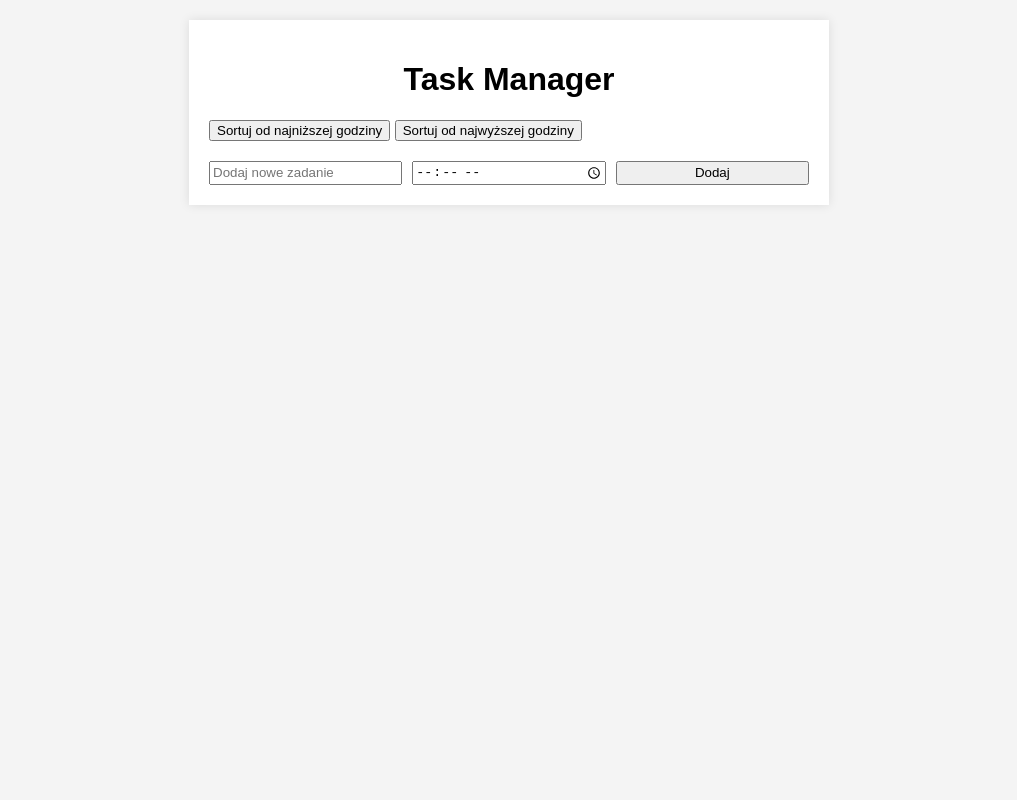
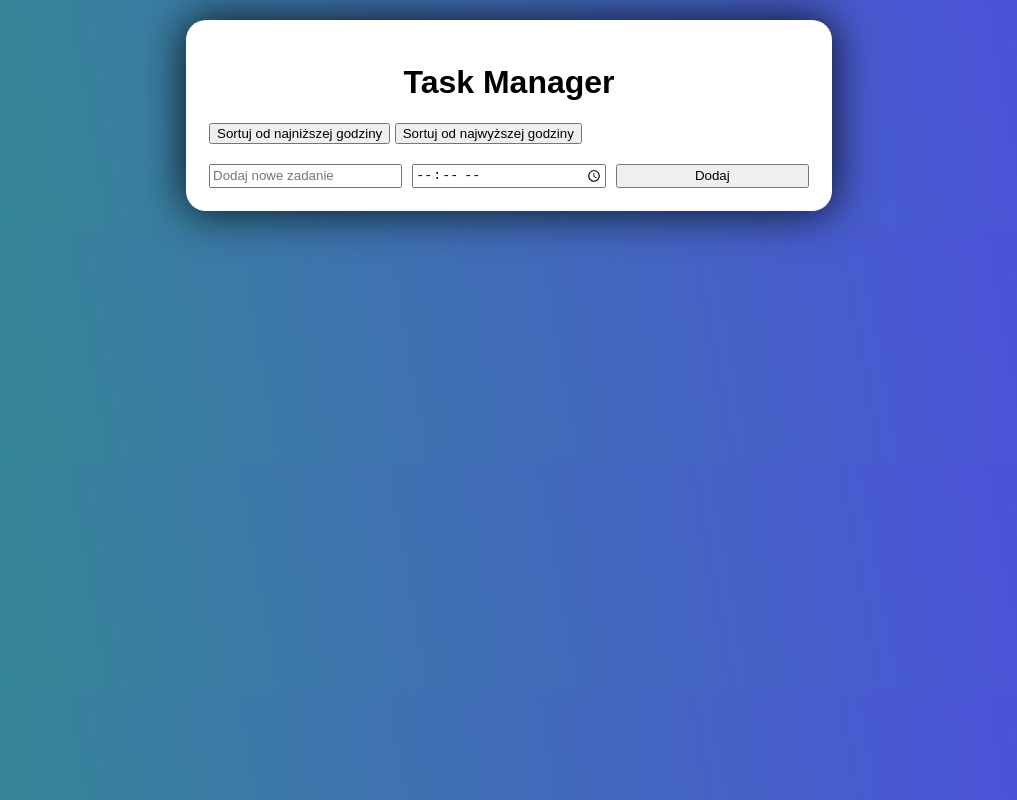
Before and after one commit to Slavsten/Zaliczenie-Narz-dzia-pracy-Front-End-Developera, a plain HTML site: page index.html in a window 1280 px wide. Shown: the whole page, without its empty margins (131-1148 px from the left). Drawn offline with Linux system fonts and the light colour scheme.

Commit message:
dodanie warstwy wizualnej

```diff
--- a/styles.css
+++ b/styles.css
@@ -2,7 +2,7 @@ body {
   font-family: "Arial", sans-serif;
   margin: 0;
   padding: 0;
-  background-color: #f4f4f4;
+  background: linear-gradient(80deg, rgb(51, 141, 141), rgb(78, 76, 226));
 }
 
 .container {
@@ -10,7 +10,9 @@ body {
   margin: 20px auto;
   background-color: #fff;
   padding: 20px;
-  box-shadow: 0 0 10px rgba(0, 0, 0, 0.1);
+  box-shadow: 0 0 43px 2px rgba(0, 0, 0, 0.8);
+  border-radius: 20px;
+  border: solid 3px rgba(255, 255, 255, 0.9);
 }
 
 h1 {
```
